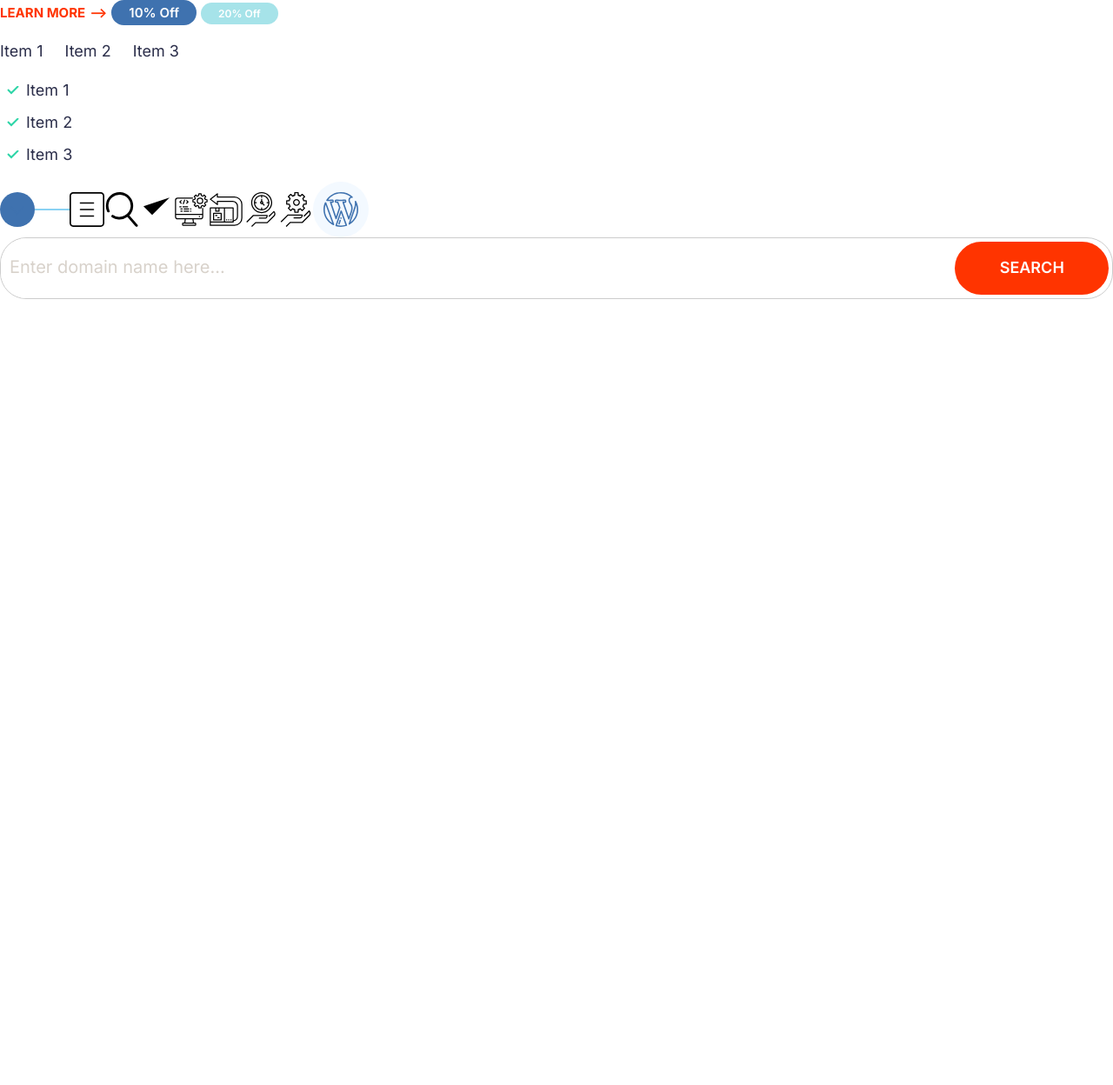
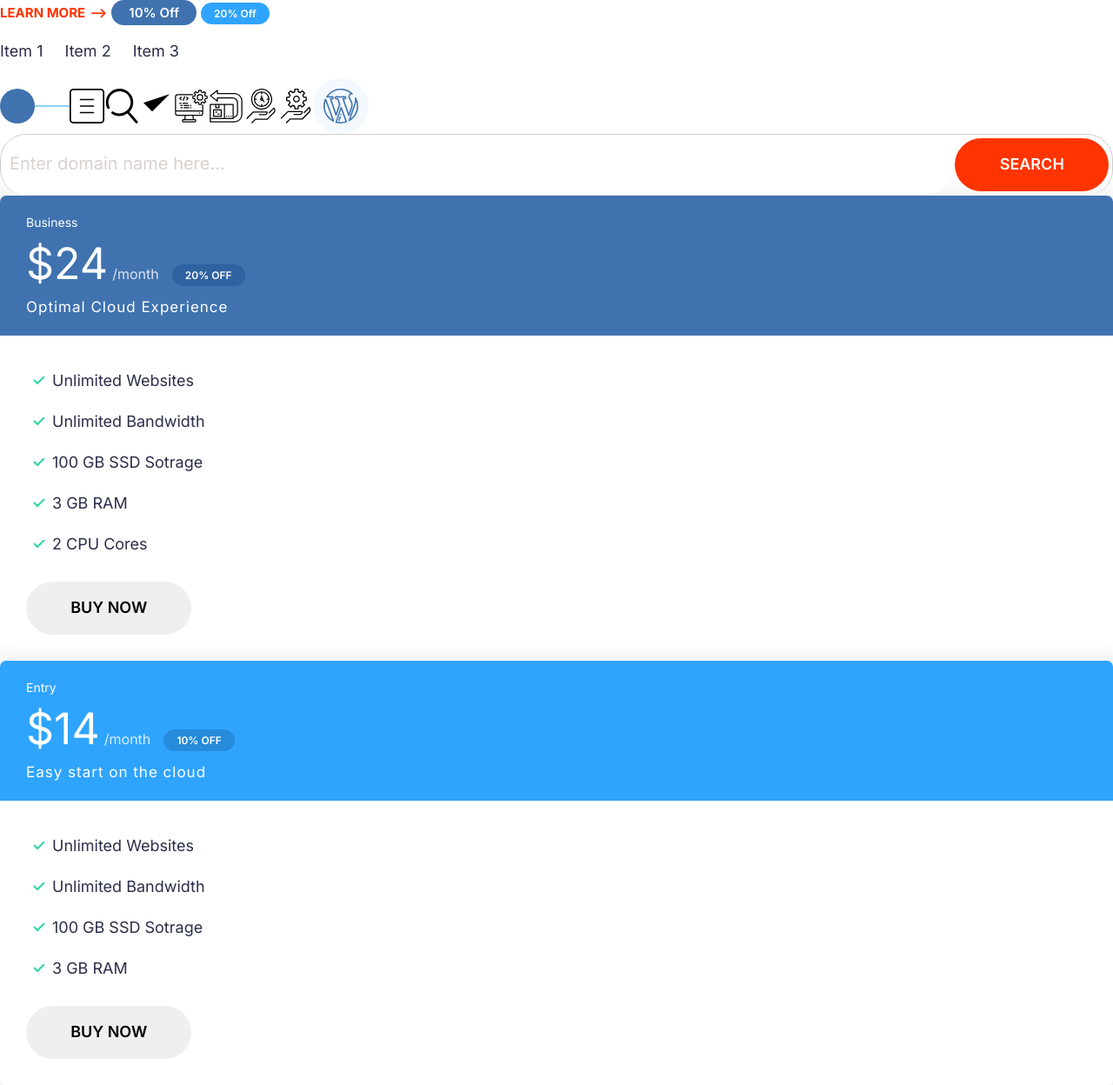
Before and after one commit to totoriez/cloudro, a plain HTML site: page index.html in a window 1280 px wide. Shown: the whole page at 87% size. Before the commit the page ends 800 px from the top, so only its background shows below. Drawn offline with Linux system fonts and the light colour scheme.

Commit message:
Build the plans component.

```diff
--- a/css/styles.css
+++ b/css/styles.css
@@ -1,6 +1,6 @@
 :root {
   --color-primary: #3f72af;
-  --color-secondary: #a6e3e9;
+  --color-secondary: #2fa4ff;
   --color-accent: #ff3400;
   --color-headings: #2b2e4a;
   --color-body: #918ca4;
@@ -113,6 +113,7 @@ a {
 
 .badge--small {
   font-size: 1.6rem;
+  padding: 0.5rem 1.5rem;
 }
 
 @media screen and (min-width: 1024px) {
@@ -231,3 +232,80 @@ a {
 .btn:hover {
   background-color: #d82148;
 }
+
+/* Cards */
+.card {
+  border-radius: 7px;
+  box-shadow: 0 0 20px 10px #f3f3f3;
+  overflow: hidden;
+}
+
+.card__header,
+.card__body {
+  padding: 2rem 3rem;
+}
+
+.card--primary .card__header {
+  background: var(--color-primary);
+  color: #fff;
+}
+
+.card--secondary .card__header {
+  background: var(--color-secondary);
+  color: #fff;
+}
+
+/* Plan */
+.plan__name {
+  color: #fff;
+  margin: 0;
+  font-weight: 500;
+  font-size: 2.4rem;
+}
+
+.plan__price {
+  font-size: 6rem;
+}
+
+.plan__billing-cycle {
+  font-size: 2.4rem;
+  font-weight: 300;
+  opacity: 0.8;
+  margin-right: 1rem;
+}
+
+.card--secondary .badge--secondary {
+  background: #258bda;
+}
+
+.card--primary .badge--primary {
+  background: #2e62a1;
+}
+
+.plan__description {
+  font-size: 2rem;
+  font-weight: 300;
+  letter-spacing: 1px;
+  display: block;
+}
+
+.plan .list__item {
+  margin-bottom: 2rem;
+}
+
+@media screen and (min-width: 1024px) {
+  .plan__name {
+    font-size: 1.4rem;
+  }
+  .plan__price {
+    font-size: 5rem;
+  }
+
+  .plan__billing-cycle {
+    font-size: 1.6rem;
+  }
+
+  .plan__description {
+    font-size: 1.7rem;
+  }
+}
--- a/index.html
+++ b/index.html
@@ -22,11 +22,7 @@
         <li class="list__item">Item 3</li>
     </ul>
 
-    <ul class="list list--tick">
-        <li class="list__item">Item 1</li>
-        <li class="list__item">Item 2</li>
-        <li class="list__item">Item 3</li>
-    </ul>
+
 
     <svg class="icon icon--primary">
         <use xlink:href="images/sprite.svg#chevron"></use>
@@ -55,6 +51,48 @@
         <input type="text" class="input" placeholder="Enter domain name here...">
         <button class="btn btn--accent">Search</button>
     </div>
+    <div class="plan">
+        <div class="card card--primary">
+            <header class="card__header">
+                <h3 class="plan__name">Business</h3>
+                <span class="plan__price">$24</span>
+                <span class="plan__billing-cycle">/month</span>
+                <span class="badge badge--primary badge--small">20% OFF</span>
+                <span class="plan__description">Optimal Cloud Experience</span>
+            </header>
+            <div class="card__body">
+                <ul class="list list--tick">
+                    <li class="list__item">Unlimited Websites</li>
+                    <li class="list__item">Unlimited Bandwidth</li>
+                    <li class="list__item">100 GB SSD Sotrage</li>
+                    <li class="list__item">3 GB RAM</li>
+                    <li class="list__item">2 CPU Cores</li>
+                </ul>
+                <button class="btn btn--outline btn--block">Buy Now</button>
+            </div>
+        </div>
+    </div>
+
+    <div class="plan">
+        <div class="card card--secondary">
+            <header class="card__header">
+                <h3 class="plan__name">Entry</h3>
+                <span class="plan__price">$14</span>
+                <span class="plan__billing-cycle">/month</span>
+                <span class="badge badge--secondary badge--small">10% OFF</span>
+                <span class="plan__description">Easy start on the cloud</span>
+            </header>
+            <div class="card__body">
+                <ul class="list list--tick">
+                    <li class="list__item">Unlimited Websites</li>
+                    <li class="list__item">Unlimited Bandwidth</li>
+                    <li class="list__item">100 GB SSD Sotrage</li>
+                    <li class="list__item">3 GB RAM</li>
+                </ul>
+                <button class="btn btn--outline btn--block">Buy Now</button>
+            </div>
+        </div>
+    </div>
 
 </body>
 </html>
```
